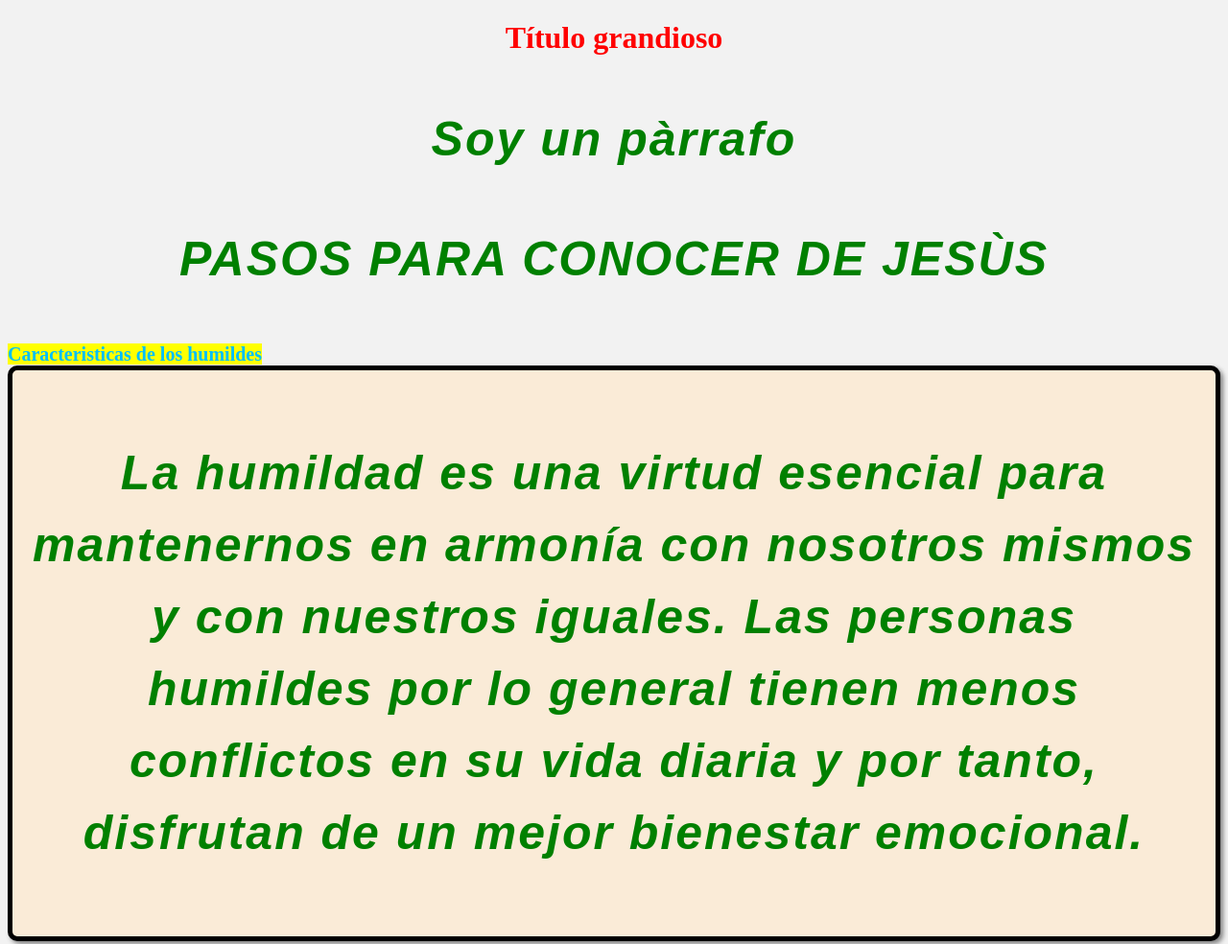
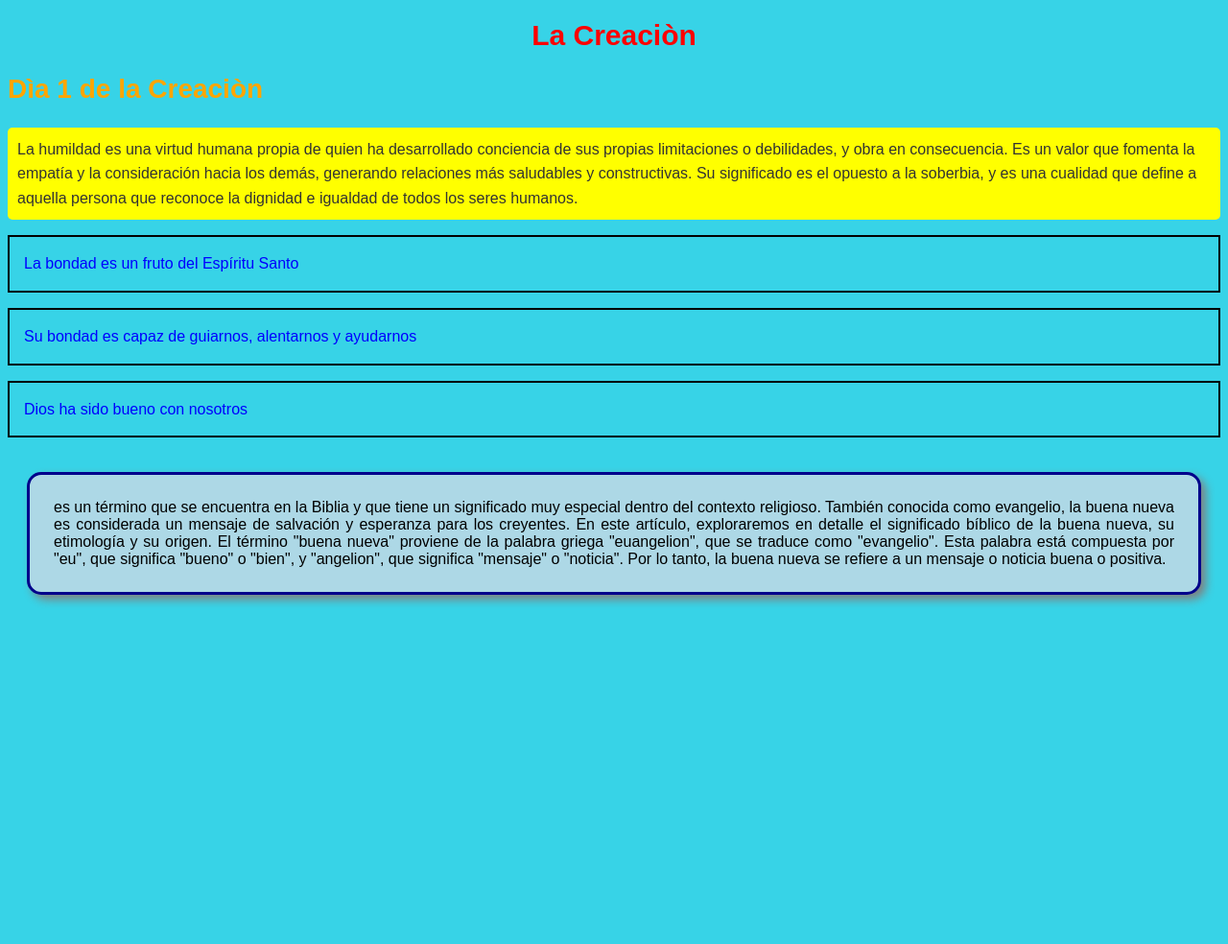
Before and after one commit to melinayp/Mi-perfil, a plain HTML site: page ejercicios_css.html in a window 1280 px wide. Shown: the top 984 px of the page at 96% size. After the commit the page ends 800 px from the top, so only its background shows below. Drawn offline with Linux system fonts and the light colour scheme.

Commit message:
estilos nuevos

```diff
--- a/ejercicios_css.html
+++ b/ejercicios_css.html
@@ -1,29 +1,29 @@
 <!DOCTYPE html>
-<html lang="es">
 <head>
   <link rel="stylesheet" href="estilos.css">
-  <meta charset="UTF-8">
-  <title>Ejemplo de CSS interno</title>
   <style>
-    body {
-      background-color: #f2f2f2;
-    }
-    h1 {
-      color: red;
-      text-align: center;
-    }
-    p {color: green;
-      font-size: 50px;
-    }
+body { background-color:  #37d3e7; }
+h1 {text-align: center; color: #0808a3; }
+h2 { color: orange;font-size: 28px;}
+
   </style>
 </head>
 <body>
-  <h1>Título grandioso</h1>
-  <p>Soy un pàrrafo</p>
-  <p>PASOS PARA CONOCER DE JESÙS</p>
-  <h2 class="resaltado"> Caracteristicas de los humildes</h2>
- <div>
-<p>La humildad es una virtud esencial para mantenernos en armonía con nosotros mismos y con nuestros iguales. Las personas humildes por lo general tienen menos conflictos en su vida diaria y por tanto, disfrutan de un mejor bienestar emocional.</p>
- </div>
+
+ <h1 id="principal">La Creaciòn </h1>
+ <h2>Dìa 1 de la Creaciòn</h2>
+  <p class="destacado">La humildad es una virtud humana propia
+    de quien ha desarrollado conciencia de sus propias limitaciones o debilidades, y obra
+     en consecuencia.
+  Es un valor que fomenta la empatía y la consideración hacia los demás, generando relaciones más saludables y constructivas.
+  Su significado es el opuesto a la soberbia, y es una cualidad que define a aquella persona que reconoce la dignidad e igualdad de todos los seres humanos.</p>
+<p class="informacion">La bondad es un fruto del Espíritu Santo</p>
+<p class="informacion">Su bondad es capaz de guiarnos, alentarnos y ayudarnos</p>
+<p class="informacion">Dios ha sido bueno con nosotros</p>
+<div class="caja">
+  es un término que se encuentra en la Biblia y que tiene un significado muy especial dentro del contexto religioso. También conocida como evangelio, la buena nueva es considerada un mensaje de salvación y esperanza para los creyentes. En este artículo, exploraremos en detalle el significado bíblico de la buena nueva, su etimología y su origen.
+
+El término "buena nueva" proviene de la palabra griega "euangelion", que se traduce como "evangelio". Esta palabra está compuesta por "eu", que significa "bueno" o "bien", y "angelion", que significa "mensaje" o "noticia". Por lo tanto, la buena nueva se refiere a un mensaje o noticia buena o positiva.
+</div>
 </body>
 </html>
--- a/estilos.css
+++ b/estilos.css
@@ -1,17 +1,38 @@
-h2 {color: deepskyblue;
-    font-size: 20px;
-    background-color: darkgreen;
+body {
+  font-family: Arial, sans-serif;
+  background-color: #f0f0f0;
 }
-.resaltado {
+
+p {
+  color: #333;
+  line-height: 1.6;
+}
+
+.destacado {
   background-color: yellow;
-  display: inline;
+  padding: 10px;
+  border-radius: 5px;
 }
-p { font-family: 'Arial', sans-serif;
-font-size: 18px;
-font-weight: bold;
-font-style: italic;
-text-align: center;
-line-height: 1.5;
-letter-spacing: 2px;
+
+#principal
+{
+  color: red;
+  text-align: center ;
+  font-size: 30px;
 }
-div { border: 5px solid black; background-color: antiquewhite; border-radius: 10px; padding: 20px;box-shadow: 3px 3px 5px gray
+.informacion {
+  color: blue;
+  padding: 15px;
+  border: 2px solid black;
+}
+
+.caja {
+background-color: lightblue;
+margin: 20px;
+padding: 25px;
+border: 3px solid darkblue;
+border-radius: 15px;
+box-shadow: 5px 5px 10px gray;
+display: inline-block;
+text-align: justify;
+}
```
